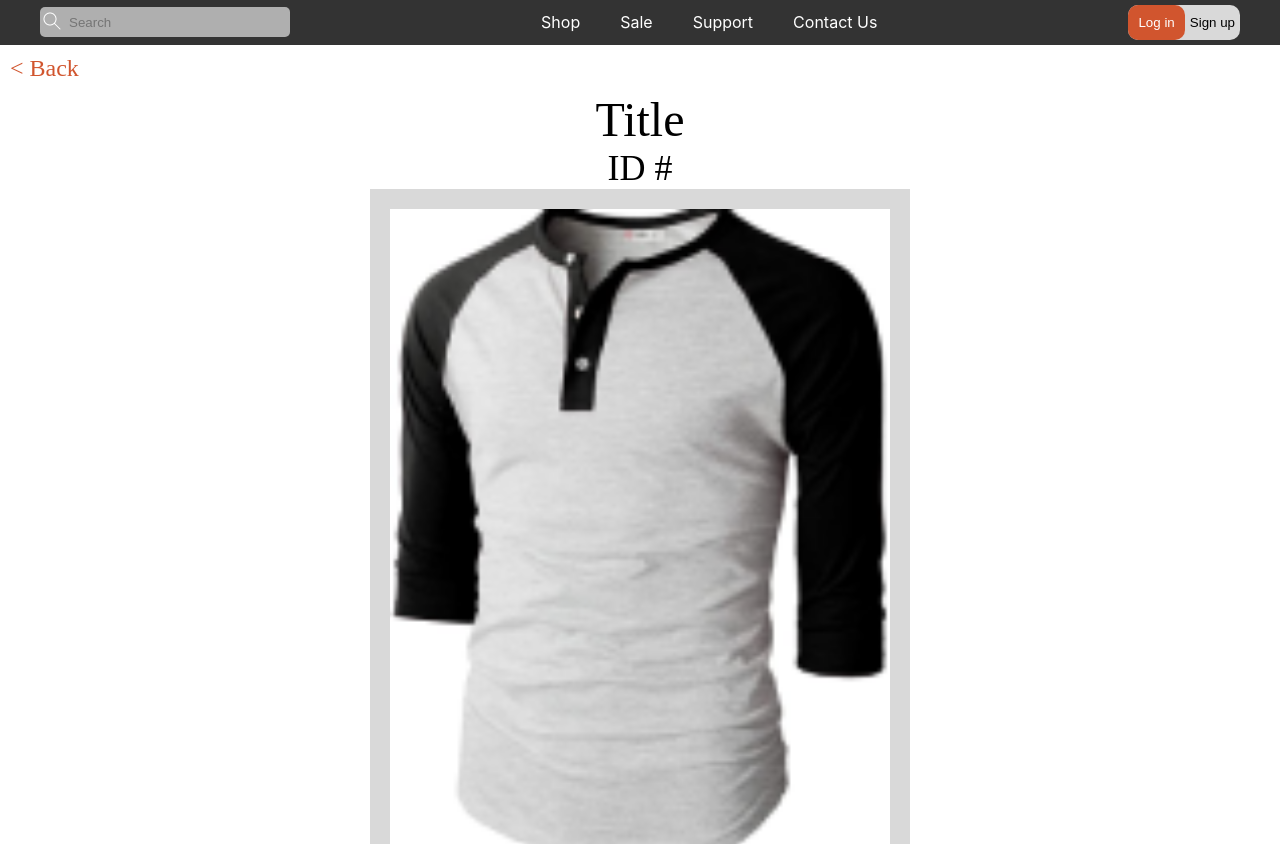
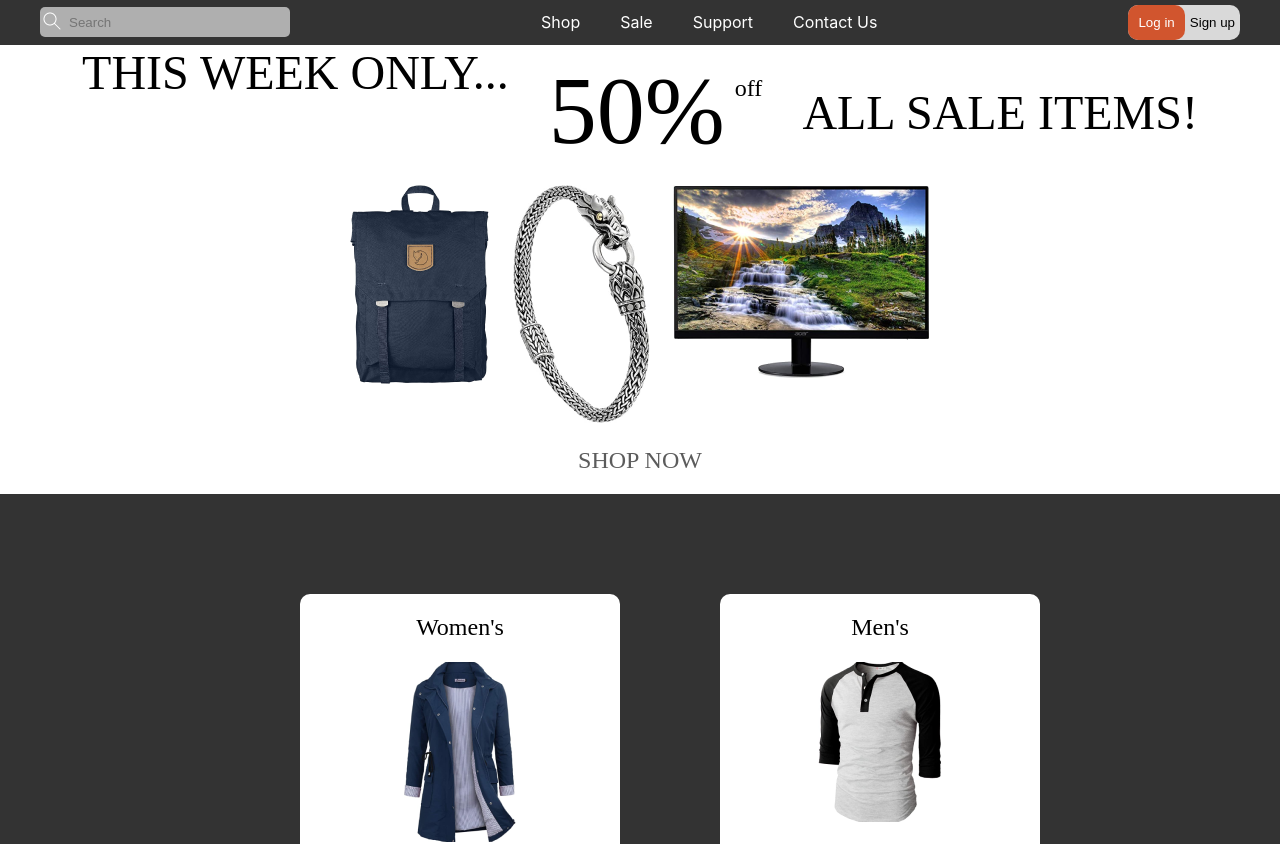
Before and after one commit to glen-sturge/fake-store, a React (Create React App) app: page / in a window 1280 px wide. Shown: the top 844 px of the page. Built offline with nearby package versions, Linux system fonts and the light colour scheme; no server answers; a web font is replaced by a local one.

Commit message:
Routing elements created

```diff
--- a/package.json
+++ b/package.json
@@ -8,6 +8,7 @@
     "@testing-library/user-event": "^13.5.0",
     "react": "^18.2.0",
     "react-dom": "^18.2.0",
+    "react-router-dom": "^6.10.0",
     "react-scripts": "5.0.1",
     "web-vitals": "^2.1.4"
   },
--- a/src/App.css
+++ b/src/App.css
@@ -213,6 +213,8 @@
 
 .link {
   margin: 0 20px 0 20px;
+  color: white;
+  text-decoration: none;
 }
 
 .link:hover {
--- a/src/App.js
+++ b/src/App.js
@@ -4,16 +4,29 @@ import ProductDetails from "./components/ProductDetails";
 import ProductGrid from "./components/ProductGrid";
 import Products from "./components/Products";
 import SaleBanner from "./components/SaleBanner";
+import { BrowserRouter as Router, Routes, Route } from "react-router-dom";
 
 function App() {
   return (
-    <div className="App">
-      <NavBar />
-      <ProductDetails />
-      {/* <SaleBanner />
-      <ProductGrid />  */}
-      <Products />
-    </div>
+    <Router>
+      <div className="App">
+        {/* <Header/> */}
+        <NavBar />
+        <Routes>
+          <Route
+            path="/"
+            element={
+              <>
+                <SaleBanner />
+                <ProductGrid />
+              </>
+            }
+          />
+          <Route path="/shop" element={<Products />} />
+        </Routes>
+        {/* <Footer/> */}
+      </div>
+    </Router>
   );
 }
 
--- a/src/components/NavBar.jsx
+++ b/src/components/NavBar.jsx
@@ -1,6 +1,6 @@
 import React from "react";
 import { useState } from "react";
-// import { Link } from "react-router-dom";
+import { Link } from "react-router-dom";
 
 const NavBar = () => {
   const [isActive, setIsActive] = useState(false);
@@ -24,8 +24,9 @@ const NavBar = () => {
         </div>
       </div>
       <div className="web-links">
-        {/* <Link to="/products">Shop</Link> */}
-        <div className="link">Shop</div>
+        <Link to="/shop" className="link">
+          Shop
+        </Link>
         <div className="link">Sale</div>
         <div className="link">Support</div>
         <div className="link">Contact Us</div>
--- a/src/index.js
+++ b/src/index.js
@@ -1,15 +1,12 @@
-import React from 'react';
-import ReactDOM from 'react-dom/client';
-import './index.css';
-import App from './App';
-import reportWebVitals from './reportWebVitals';
+import React from "react";
+import ReactDOM from "react-dom/client";
+import "./index.css";
+import App from "./App";
+import reportWebVitals from "./reportWebVitals";
+import { BrowserRouter } from "react-router-dom";
 
-const root = ReactDOM.createRoot(document.getElementById('root'));
-root.render(
-  <React.StrictMode>
-    <App />
-  </React.StrictMode>
-);
+const root = ReactDOM.createRoot(document.getElementById("root"));
+root.render(<App />);
 
 // If you want to start measuring performance in your app, pass a function
 // to log results (for example: reportWebVitals(console.log))
```
Also changed, not shown: 1 other file (tests, documents, lock files or other folders).
